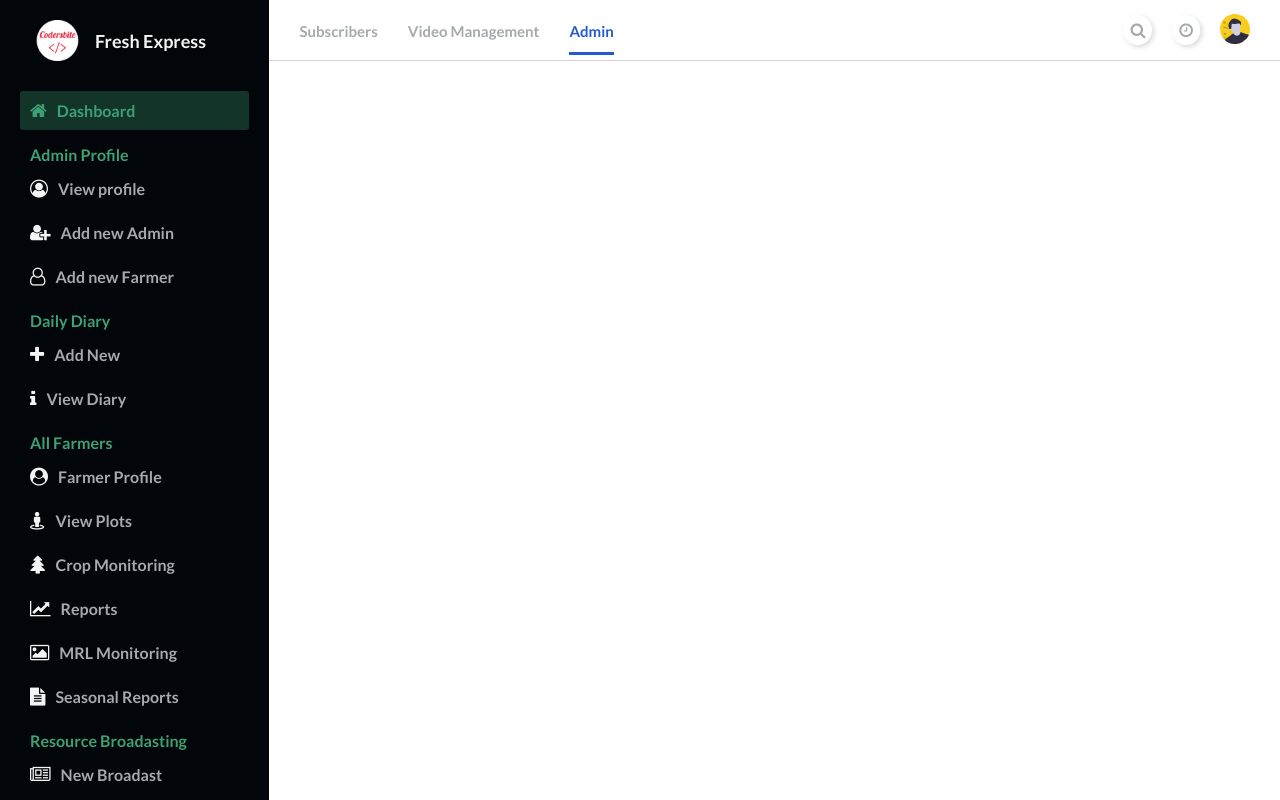
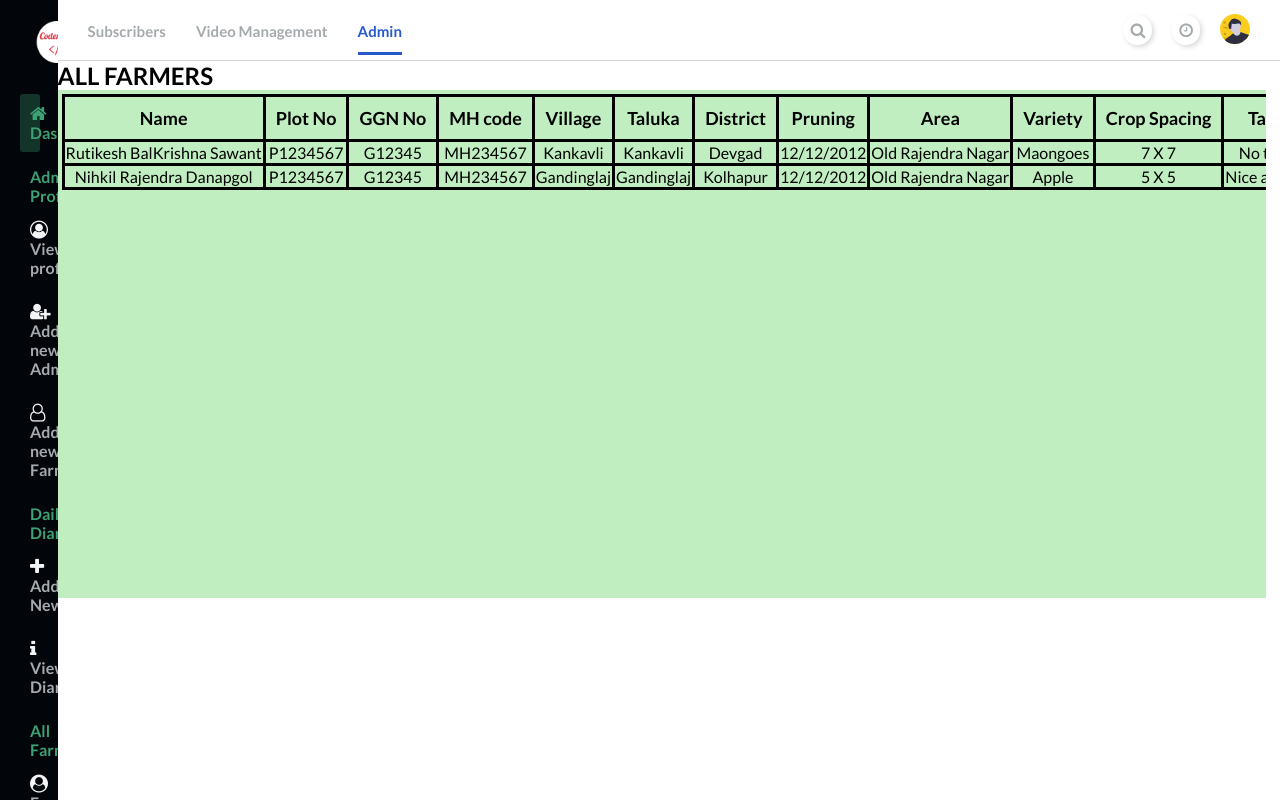
Before and after one commit to Harshal-9/FreshExpress-Dashboard, a React (Create React App) app: page /ViewAllFarmers in a window 1280 px wide. Built offline with nearby package versions, Linux system fonts and the light colour scheme.

Commit message:
1)Added new Page ViewAllFarmers and its css 2)Deleted Readme and debug.log file 3)Gave route to ViewAllFarmers in both app.js and sidebar.js

```diff
--- a/src/App.js
+++ b/src/App.js
@@ -5,6 +5,7 @@ import Sidebar from "./components/sidebar/Sidebar";
 import { BrowserRouter as Router, Route, Routes } from "react-router-dom";
 import "./components/Cards/CustomCard.css";
 import FarmerProfile from "./components/main/FarmerProfile";
+import ViewAllFarmers from "./components/main/ViewAllFarmers";
 
 const App = () => {
   const [sidebarOpen, setsidebarOpen] = useState(false);
@@ -23,6 +24,9 @@ const App = () => {
         <Routes>
           <Route path="/FarmerProfile" element={<FarmerProfile />} />
         </Routes>
+        <Routes>
+          <Route path="/ViewAllFarmers" element={<ViewAllFarmers />} />
+        </Routes>
       </Router>
     </div>
   );
--- /dev/null
+++ b/src/components/main/ViewAllFarmers.css
@@ -0,0 +1,32 @@
+div.AllFarmersScroll {
+    margin: 4px, 4px;
+    padding: 4px;
+    background-color: #c0eec0;
+    width: 1200px;
+    overflow: auto;
+    white-space: nowrap;
+    height: 500px;
+}
+
+.AllFarmersScroll table{
+    border-collapse: collapse;
+    border-style: solid;
+}
+
+.AllFarmersScroll td{
+    border-style: solid;
+    text-align: center;
+    padding: 1px;
+}
+
+.AllFarmersHeaderRow td{
+    padding: 10px;
+    font-size:large;
+    text-align: center;
+    font-weight: bold;
+}
+
+.IndividualFarmerRow:hover{
+    background-color: rgb(226, 226, 104);
+    cursor: pointer;
+}
--- /dev/null
+++ b/src/components/main/ViewAllFarmers.js
@@ -0,0 +1,63 @@
+import React from "react";
+import {useNavigate} from "react-router-dom";
+
+import "./ViewAllFarmers.css";
+
+function ViewAllFarmers() {
+
+  const navigate = useNavigate();
+
+  return (
+    <div>
+      <h2>ALL FARMERS</h2>
+      <div class="AllFarmersScroll">
+        <table>
+          <tr className="AllFarmersHeaderRow">
+            <td>Name</td>
+            <td>Plot No</td>
+            <td>GGN No</td>
+            <td>MH code</td>
+            <td>Village</td>
+            <td>Taluka</td>
+            <td>District</td>
+            <td>Pruning</td>
+            <td>Area</td>
+            <td>Variety</td>
+            <td>Crop Spacing</td>
+            <td>Tags</td>
+          </tr>
+          <tr className="IndividualFarmerRow" onClick={()=>{navigate("/FarmerProfile")}}>
+            <td>Rutikesh BalKrishna Sawant</td>
+            <td>P1234567</td>
+            <td>G12345</td>
+            <td>MH234567</td>
+            <td>Kankavli</td>
+            <td>Kankavli</td>
+            <td>Devgad</td>
+            <td>12/12/2012</td>
+            <td>Old Rajendra Nagar</td>
+            <td>Maongoes</td>
+            <td>7 X 7</td>
+            <td>No tags</td>
+          </tr>
+          <tr className="IndividualFarmerRow" onClick={()=>{navigate("/FarmerProfile")}}>
+            <td>Nihkil Rajendra Danapgol</td>
+            <td>P1234567</td>
+            <td>G12345</td>
+            <td>MH234567</td>
+            <td>Gandinglaj</td>
+            <td>Gandinglaj</td>
+            <td>Kolhapur</td>
+            <td>12/12/2012</td>
+            <td>Old Rajendra Nagar</td>
+            <td>Apple</td>
+            <td>5 X 5</td>
+            <td>Nice apples</td>
+          </tr>
+        </table>
+      </div>
+    </div>
+  );
+}
+
+export default ViewAllFarmers;
--- a/src/components/sidebar/Sidebar.js
+++ b/src/components/sidebar/Sidebar.js
@@ -50,6 +50,10 @@ const Sidebar = ({ sidebarOpen, closeSidebar }) => {
         <div className="sidebar__link">
           <i className="fa fa-user-circle" aria-hidden="true"></i>
           <a href="/FarmerProfile">Farmer Profile</a>
+        </div>
+        <div className="sidebar__link">
+          <i className="fa fa-user-circle" aria-hidden="true"></i>
+          <a href="/ViewAllFarmers">All Farmers</a>
         </div>
         <div className="sidebar__link">
           <i className="fa fa-street-view"></i>
```
Also changed, not shown: 2 other files (tests, documents, lock files or other folders).
